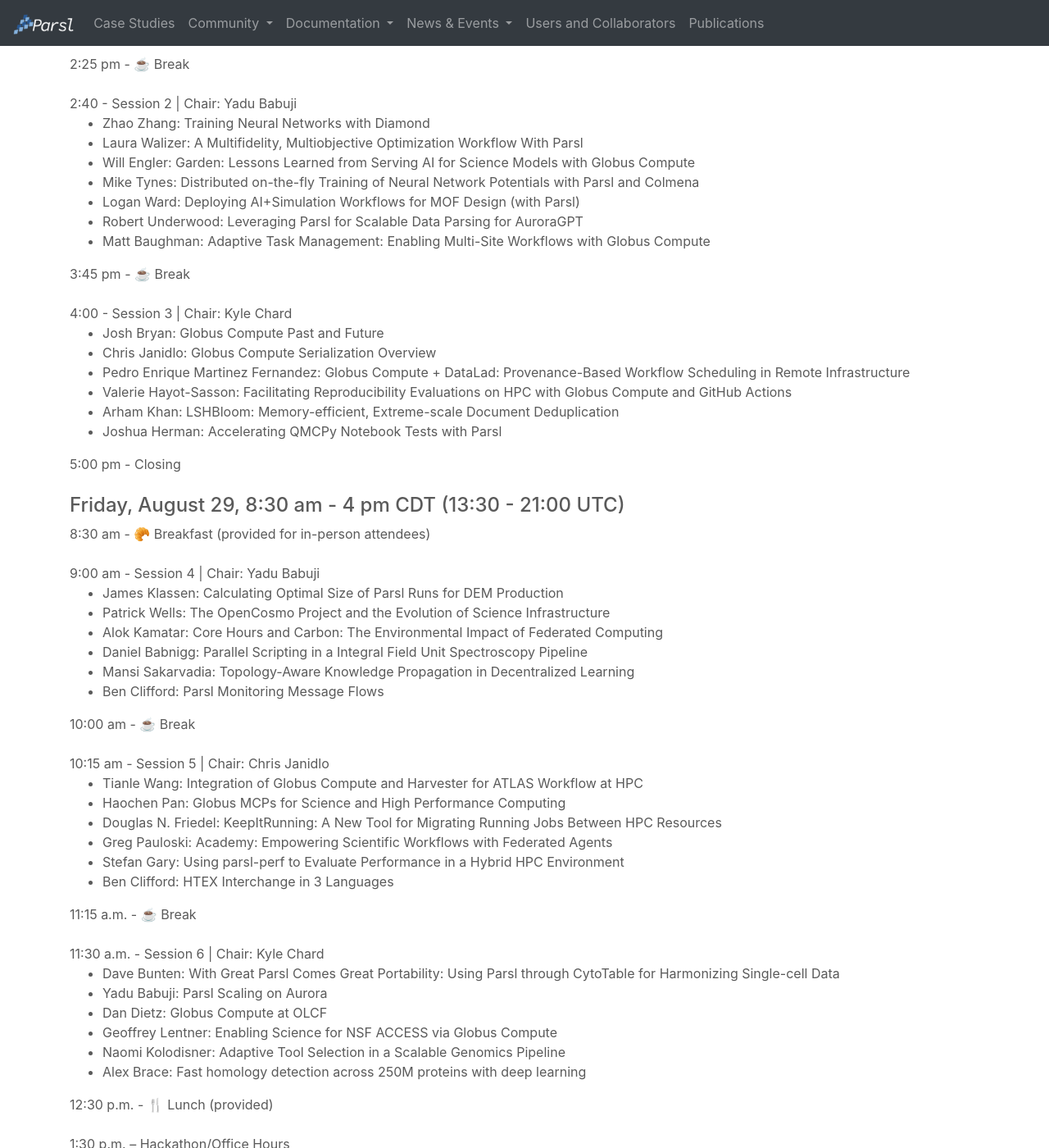
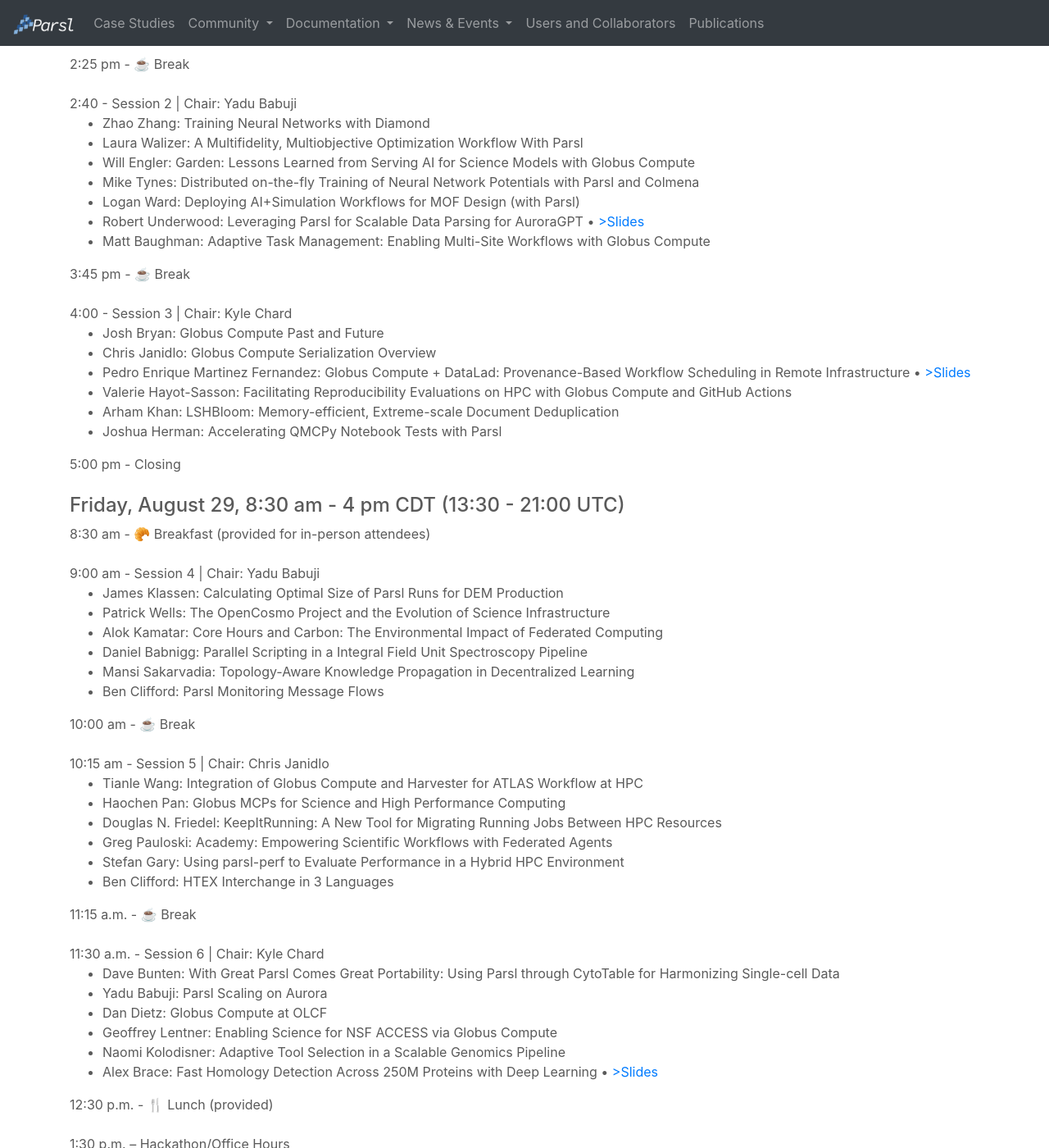
Before and after one commit to Parsl/parsl.github.io, a Jekyll site: the page built from parslfest/parslfest2025.html, in a window 1280 px wide and 1400 px high, scrolled down 1465 px. Shown: the whole window at 82% size. Built offline with Jekyll 4.4.1, drawn with Linux system fonts in a browser that asks for light colours.

Commit message:
Add speaker slides

```diff
--- a/parslfest/parslfest2025.html
+++ b/parslfest/parslfest2025.html
@@ -155,7 +155,7 @@
 		<li>Will Engler: Garden: Lessons Learned from Serving AI for Science Models with Globus Compute</li>
 		<li>Mike Tynes: Distributed on-the-fly Training of Neural Network Potentials with Parsl and Colmena</li>
 		<li>Logan Ward: Deploying AI+Simulation Workflows for MOF Design (with Parsl)</li>
-		<li>Robert Underwood: Leveraging Parsl for Scalable Data Parsing for AuroraGPT</li>
+		<li>Robert Underwood: Leveraging Parsl for Scalable Data Parsing for AuroraGPT • <a href="https://docs.google.com/presentation/d/1DyFF4j2t1lhnms0tqpurSbvn5Kw-IyYoXKHGbNTQ4UE/edit?usp=drive_link" target="_blank">>Slides</a></li>
 		<li>Matt Baughman: Adaptive Task Management: Enabling Multi-Site Workflows with Globus Compute</li>
       </ul>
 
@@ -165,7 +165,7 @@
       <ul>
 		<li>Josh Bryan: Globus Compute Past and Future</li>
 		<li>Chris Janidlo: Globus Compute Serialization Overview</li>
-		<li>Pedro Enrique Martinez Fernandez: Globus Compute + DataLad: Provenance-Based Workflow Scheduling in Remote Infrastructure</li>
+		<li>Pedro Enrique Martinez Fernandez: Globus Compute + DataLad: Provenance-Based Workflow Scheduling in Remote Infrastructure • <a href="https://docs.google.com/presentation/d/1UaLLNDPKFYm215S6p517pPyqWCrr1F9w/edit?usp=drive_link&ouid=118229412412975972502&rtpof=true&sd=true" target="_blank">>Slides</a></li>
 		<li>Valerie Hayot-Sasson: Facilitating Reproducibility Evaluations on HPC with Globus Compute and GitHub Actions</li>
 		<li>Arham Khan: LSHBloom: Memory-efficient, Extreme-scale Document Deduplication</li>
 		<li>Joshua Herman: Accelerating QMCPy Notebook Tests with Parsl</li>
@@ -208,7 +208,7 @@
 		<li>Dan Dietz: Globus Compute at OLCF</li>
 		<li>Geoffrey Lentner: Enabling Science for NSF ACCESS via Globus Compute</li>
 		<li>Naomi Kolodisner: Adaptive Tool Selection in a Scalable Genomics Pipeline</li>
-                <li>Alex Brace: Fast homology detection across 250M proteins with deep learning</li>
+        <li>Alex Brace: Fast Homology Detection Across 250M Proteins with Deep Learning • <a href="https://drive.google.com/file/d/1MjpMsVLeMJoz4r5CqfVDPqQDL2ZgZl8h/view?usp=sharing" target="_blank">>Slides</a></li>
       </ul>
 
       12:30 p.m. - 🍴 Lunch (provided)<br /><br />
```
